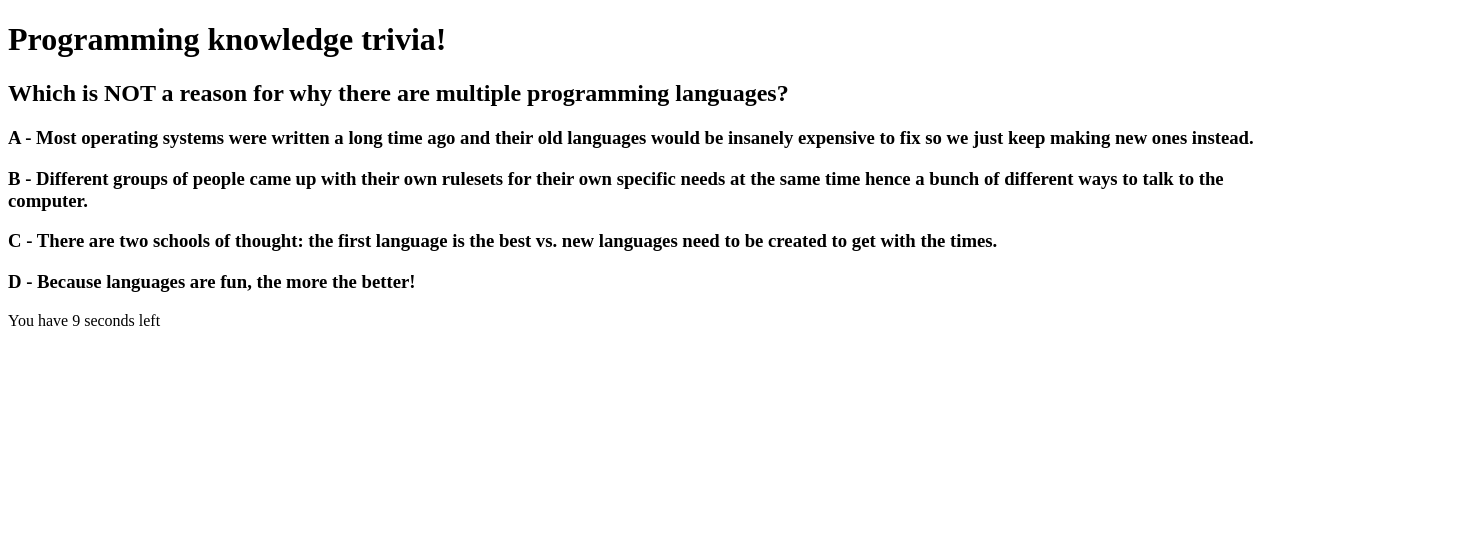
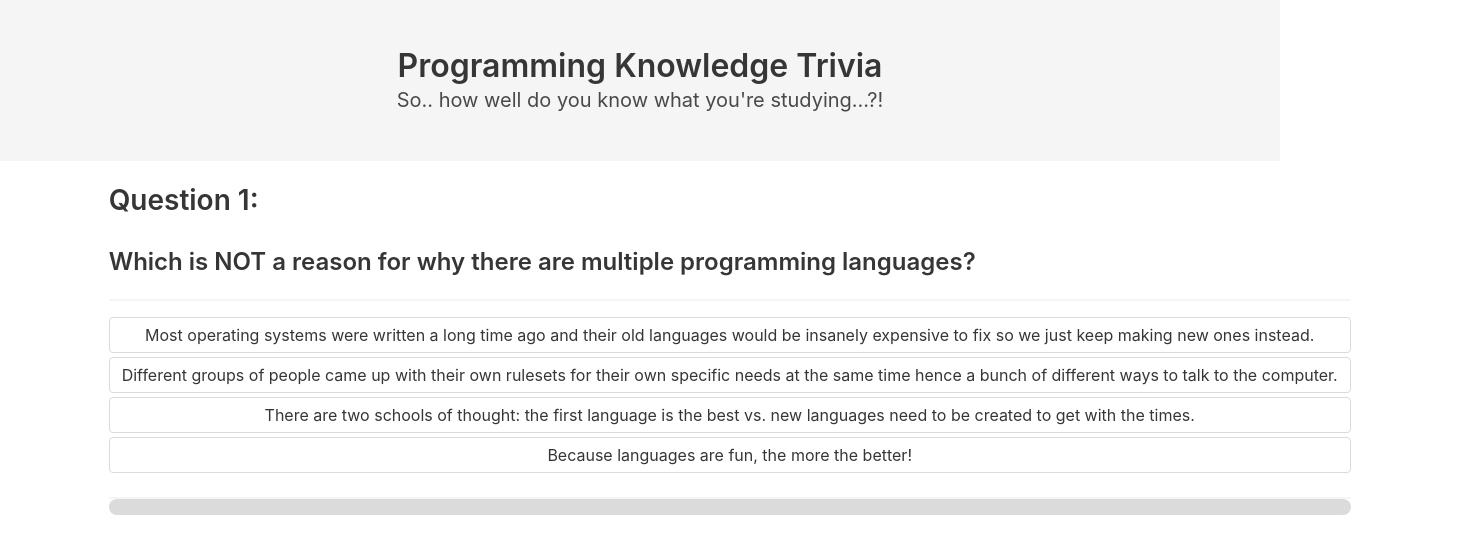
Before and after one commit to israelmuca/TriviaGame, a plain HTML site: page index.html in a window 1280 px wide. Both pictures are taken after a click on the button "Start!". Shown: the whole page, 1471 px wide, since content can reach past the window. Drawn offline with nearby package versions, Linux system fonts and the light colour scheme.

Commit message:
Added styling, haven't finished, buttons are kinda broken

```diff
--- a/assets/css/style.css
+++ b/assets/css/style.css
@@ -0,0 +1,21 @@
+.center-text, .hero {
+    text-align: center;
+}
+
+.button {
+    margin-top: 1rem;
+}
+
+#answer-list {
+    list-style-type: none;
+    margin-left: 0;
+    margin-top: 0;
+}
+
+hr {
+    margin-bottom: 0;
+}
+
+.progress::-webkit-progress-value {
+    transition: width 0.5s ease;
+  }
--- a/assets/javascript/app.js
+++ b/assets/javascript/app.js
@@ -37,6 +37,7 @@ TO DO:
 - FIX  THE VALIDATION OF THE CORRECT ANSWERS
     POSSIBLY BY USING THE FIRST CHAR OF THE ANSWERS IT'LL WORK
 - GET A PROPER UI
+- CHANGE THE CURSOR FOR SELECTING THE ANSWERS
 
 */
 
@@ -46,7 +47,7 @@ var correctTries = 0;
 var incorrectTries = 0;
 var intervalID;
 var timeOutID;
-var seconds = 10000;          //Sets the seconds for each question, in milliseconds
+var seconds = 11000;          //Sets the seconds for each question, in milliseconds, one more than needed for progress bar aesthetics
 var currentQuestNum = 0;
 
 //Makes sure the document is fully loaded when we get to work
@@ -59,6 +60,7 @@ $(document).ready(function() {
     triviaContainer.hide();
     var endGameContainer = $("#end-game-container");
     endGameContainer.hide();
+    var progTimerObj = $("#progTimer");
 
     //Array of objects to hold the questions and answers
     var questionsArr = [
@@ -66,10 +68,10 @@ $(document).ready(function() {
             q:"Which is NOT a reason for why there are multiple programming languages?",
 
             ans:[
-                "A - Most operating systems were written a long time ago and their old languages would be insanely expensive to fix so we just keep making new ones instead.",
-                "B - Different groups of people came up with their own rulesets for their own specific needs at the same time hence a bunch of different ways to talk to the computer.",
-                "C - There are two schools of thought: the first language is the best vs. new languages need to be created to get with the times.",
-                "D - Because languages are fun, the more the better!"
+                "Most operating systems were written a long time ago and their old languages would be insanely expensive to fix so we just keep making new ones instead.",
+                "Different groups of people came up with their own rulesets for their own specific needs at the same time hence a bunch of different ways to talk to the computer.",
+                "There are two schools of thought: the first language is the best vs. new languages need to be created to get with the times.",
+                "Because languages are fun, the more the better!"
             ],
 
             cAns:"c"                                                    //Correct answer 1
@@ -78,10 +80,10 @@ $(document).ready(function() {
             q:"Why do we even need CSS? Why not just use HTML?",                          //Question 2
 
             ans:[
-                "A - You don't need CSS, HTML can do it all.",
-                "B - CSS makes your page load faster.",
-                "C - CSS gives you more control over the page.",
-                "D - CSS is not even a programming language"
+                "You don't need CSS, HTML can do it all.",
+                "CSS makes your page load faster.",
+                "CSS gives you more control over the page.",
+                "CSS is not even a programming language"
             ],
 
             cAns:"c"                                                    //Correct answer 2
@@ -90,10 +92,10 @@ $(document).ready(function() {
             q:"Which four things make up a stack?",                          //Question 3
 
             ans:[
-                "A - An operating system, a server system,  a database, and a back-end language.",
-                "B - One front end language, one back end language, and a database for each.",
-                "C - You only need a back-end language and the rest is up to you.",
-                "D - The 4 different languages you use to make your app."
+                "An operating system, a server system,  a database, and a back-end language.",
+                "One front end language, one back end language, and a database for each.",
+                "You only need a back-end language and the rest is up to you.",
+                "The 4 different languages you use to make your app."
             ],
 
             cAns:"a"                                                    //Correct answer 3
@@ -102,10 +104,10 @@ $(document).ready(function() {
             q:"Which 'answer' would be correct? for var answer = '1' + ' 1'",                          //Question 4
 
             ans:[
-                "A - 2" ,
-                "B - 11",
-                "C - 112",
-                "D - 1 1"
+                "2" ,
+                "11",
+                "112",
+                "1 1"
             ],
 
             cAns:"d"                                                    //Correct answer 3
@@ -119,6 +121,8 @@ $(document).ready(function() {
     $("#trivia-container").click(function(event) {
         var answerClick = event.target.attributes.data;
         if (answerClick.nodeValue == correctAnswer) {
+            //Call the function that paints the answers
+            paintButtons(event);
             alert("Correct!");
             correctTries++;
             newQuestion();
@@ -128,6 +132,11 @@ $(document).ready(function() {
             newQuestion();
         }
     });
+
+    //Function to paint the buttons green or red, depending on the answers
+    function paintButtons(pAnswerClick) {
+
+    }
 
     //Button function fired from HTML button
     function startGame() {
@@ -143,10 +152,22 @@ $(document).ready(function() {
 
     //Function to start the timer
     function timer(pTimer) {
+        var progTimerValue = 1;
         clearInterval(intervalID);
         intervalID = setInterval(function(){
-            $("#timer").text(pTimer);
-            pTimer--;
+            progTimerObj[0].attributes.value.nodeValue = progTimerValue;
+            progTimerValue++;
+            if (progTimerValue <= 3) {
+                progTimerObj.removeClass("is-warning");
+                progTimerObj.removeClass("is-danger");
+                progTimerObj.addClass("is-success");
+            } else if (progTimerValue >= 4 && progTimerValue <=7) {
+                progTimerObj.removeClass("is-success");
+                progTimerObj.addClass("is-warning");
+            } else {
+                progTimerObj.removeClass("is-warning");
+                progTimerObj.addClass("is-danger");
+            }
         } , 1000);
     }
 
@@ -154,9 +175,11 @@ $(document).ready(function() {
     //Should also start the timer that is shown, and the timer that counts the time before the new question is automatically shown
     function newQuestion() {
         clearTimeout(timeOutID);
+        progTimerObj[0].attributes.value.nodeValue = 0;
         //Check if the user hasn't finished all the questions
         if(questionsLeft()){
             //catch all the DOM elements
+            var qNumber = $("#question-number");
             var question = $("#question");
             var answer1 = $("#answer-one");
             var answer2 = $("#answer-two");
@@ -173,24 +196,26 @@ $(document).ready(function() {
             var currentCorrAnswer = questionsArr[currentQuestNum].cAns;
             correctAnswer = currentCorrAnswer;
 
+            //Add a new try to the counter
+            triesCounter++;
+            //Add 1 to the currentQuestNum to make sure it circles through the array
+            currentQuestNum++;
+
             //Set the values in the DOM
+            qNumber.text(currentQuestNum);
             question.text(currentQuestion);
             answer1.text(currentAnswer1);
             answer2.text(currentAnswer2);
             answer3.text(currentAnswer3);
             answer4.text(currentAnswer4);
 
-            //Add a new try to the counter
-            triesCounter++;
-            //Add 1 to the currentQuestNum to make sure it circles through the array
-            currentQuestNum++;
-
             //Once the DOM is set, call the timers (both the invisible and the visible one)
+            //Visible, shows the timer in the screen
+            timer(milSecToSec(seconds));
             //Invisible, calls the new question through another function if the user takes too much time
             //It's sent through another function to add to the incorrectTries var
             timeOutID = setTimeout(noAnswer, secToMilSec(seconds));
-            //Visible, shows the timer in the screen
-            timer(milSecToSec(seconds));
+
         } else {
             endGame();
         }
--- a/index.html
+++ b/index.html
@@ -5,25 +5,61 @@
     <meta name="viewport" content="width=device-width, initial-scale=1.0">
     <meta http-equiv="X-UA-Compatible" content="ie=edge">
     <title>Programming Knowledge Trivia!</title>
+    <link rel="stylesheet" href="https://cdnjs.cloudflare.com/ajax/libs/bulma/0.7.1/css/bulma.min.css">
     <link rel="stylesheet" href="assets/css/style.css">
 </head>
 <body>
-    <span id="main-container">
-        <h1>Programming knowledge trivia!</h1>
+    <section class="hero is-light">
+        <div class="hero-body">
+            <div class="container">
+            <h1 class="title">
+                Programming Knowledge Trivia
+            </h1>
+            <h2 class="subtitle">
+                So.. how well do you know what you're studying...?!
+            </h2>
+            </div>
+        </div>
+    </section>
+    <section class="columns">
+        <div class="column">
+            <!-- Separator -->
+        </div>
+    </section>
+    <div id="secondary-container" class="content columns">
+        <div class="column is-3"></div>
+        <div class="column">
+            <h4>Here we'll test your general knowledge about development.</h3>
+            <ul>
+                <li>This are basic programming questions, so no worries!</li>
+                <li>You'll have 10 seconds per question.</li>
+                <li>You'll know how much time is left by seeing a bar like this: <br>
+                    <progress class="progress is-success" value="60" max="100">60%</progress></li>
+                <li>Click on the correct answer.</li>
+                <li>When you finish, you may start over...</li>
+            </ul>
+            <br> <p class="center-text">Click the button to begin!
+            <br><button class="start-game button ">Start!</button></p>
+        </div>
+        <div class="column is-3"></div>
+    </div>
 
-        <span id="secondary-container">
-            <h2>Here we'll test your knowledge about development in general!</h2>
-            <h3>You'll only have 10 seconds per question, NO CHEATING!</h3>
-            <h3>Click the button to begin! <button class="start-game">Start!</button></h3>
-        </span>
-
-        <span id="trivia-container">
-            <h2 id="question"></h1>
-            <h3 id="answer-one" data="a"></h1>
-            <h3 id="answer-two" data="b"></h1>
-            <h3 id="answer-three" data="c"></h1>
-            <h3 id="answer-four" data="d"></h1>
-            <p >You have <span id="timer">10</span> seconds left</p>
+    <span id="trivia-container" class="columns">
+        <div class="column is-1"></div>
+        <div class="content column">
+            <h2>Question <span id="question-number"></span>:</h2>
+            <h3 id="question"></h3>
+            <hr>
+            <ul id="answer-list">
+                <li class="button is-fullwidth"><p id="answer-one" data="a"></p></li>
+                <li class="button is-fullwidth"><p id="answer-two" data="b"></p></li>
+                <li class="button is-fullwidth"><p id="answer-three" data="c"></p></li>
+                <li class="button is-fullwidth"><p id="answer-four" data="d"></p></li>
+            </ul>
+            <hr>
+            <progress id="progTimer" class="progress" value="0" max="10"></progress>
+        </div>
+        <div class="column is-1"></div>
     </span>
 
     <span id="end-game-container">
@@ -35,8 +71,6 @@
         <button class="start-game">Start!</button>
 
     </span>
-    </span>
-
     <!-- Import jQuert and custom JS -->
     <script src="https://code.jquery.com/jquery-3.3.1.min.js"></script>
     <script src="assets/javascript/app.js"></script>
```
Lines whose indentation alone changed are shown as unchanged.
